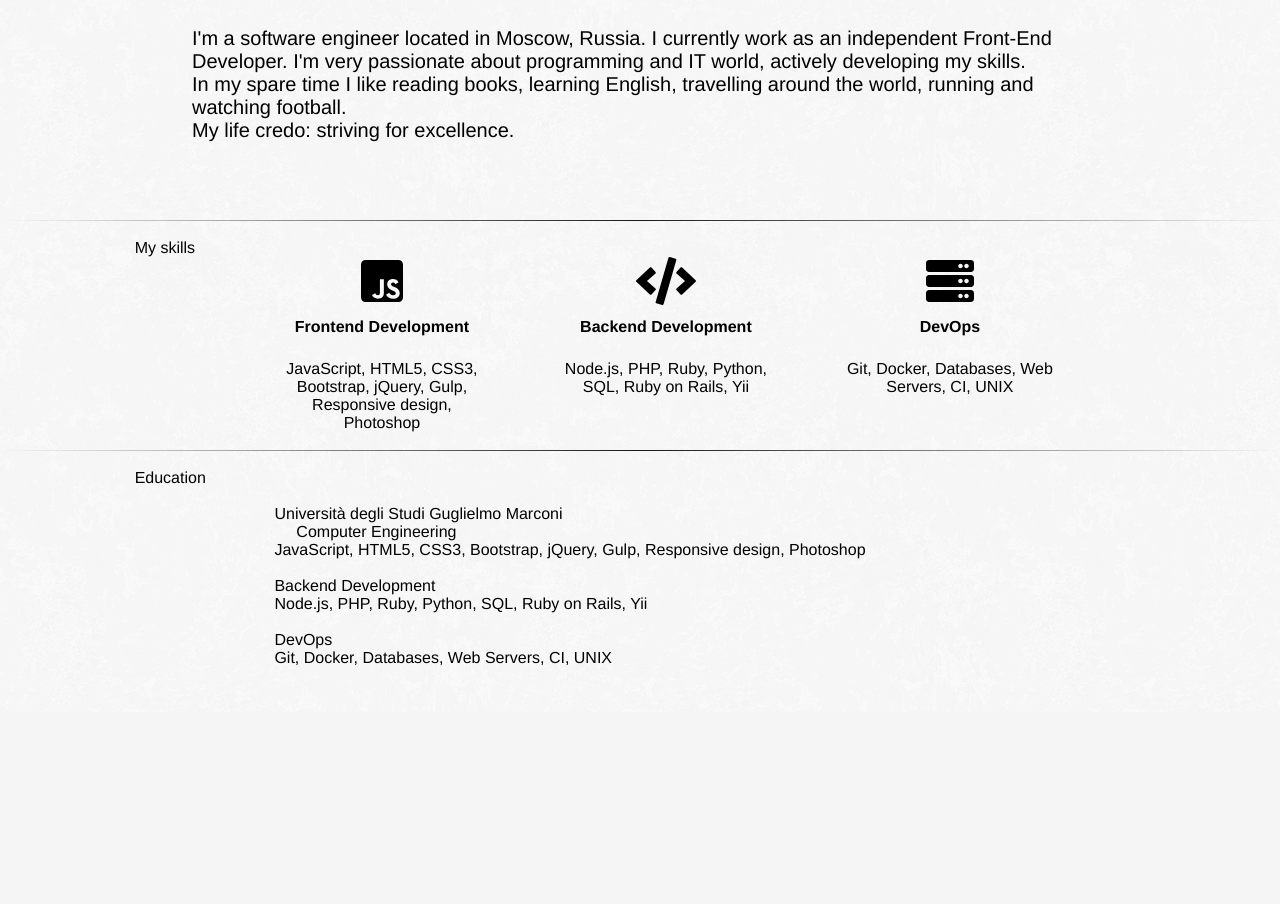
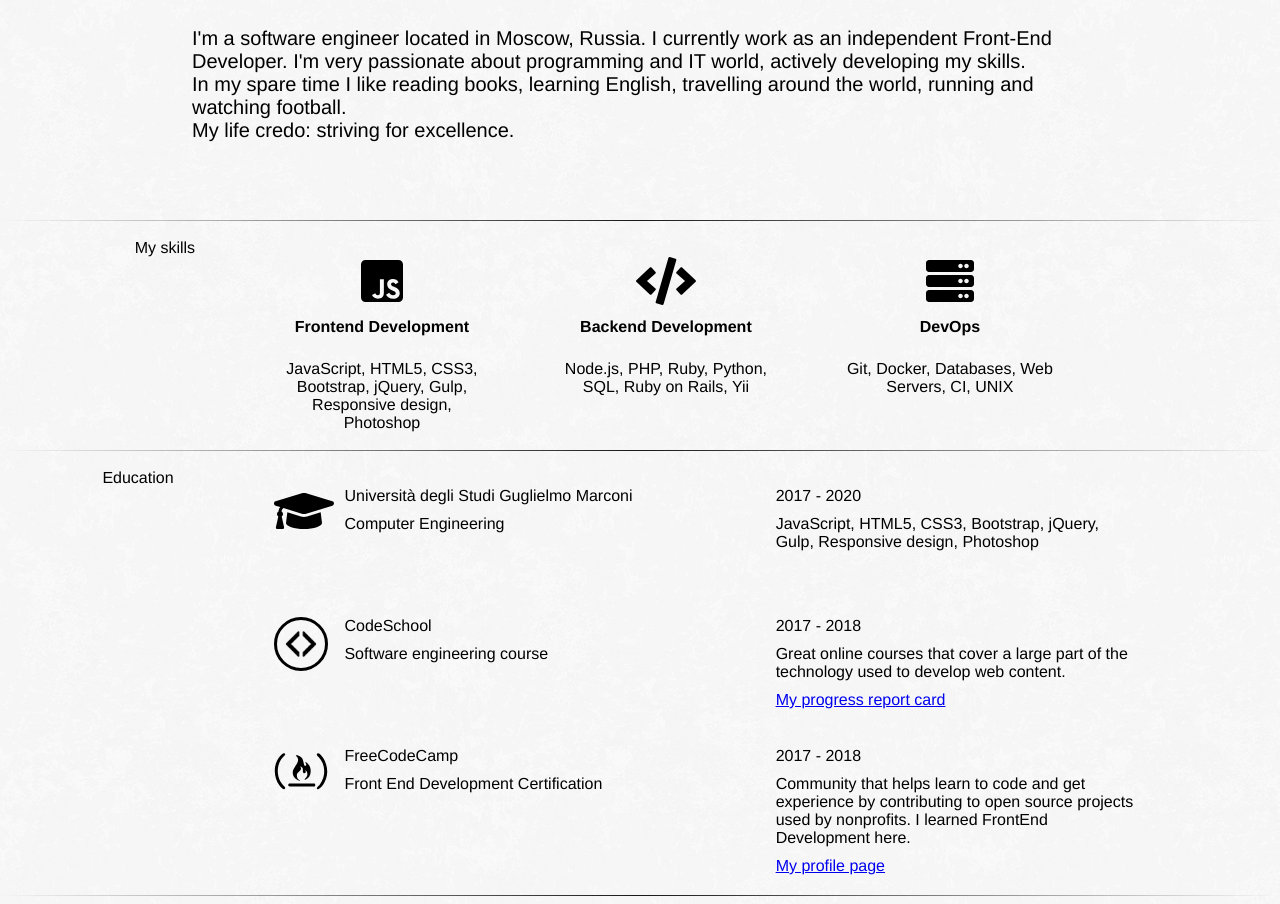
Before and after one commit to guar47/portfolio-page, a website: page index.html in a window 1280 px wide. Shown: the part 88-992 px from the top of the page. Before the commit the page ends 800 px from the top, so only its background shows below. Drawn offline with Linux system fonts and the light colour scheme.

Commit message:
add skills & education sections

```diff
--- a/css/main.css
+++ b/css/main.css
@@ -1,14 +1,4 @@
-html,
-body,
-h1,
-h2,
-h3,
-h4,
-p,
-div,
-ul,
-ol,
-li {
+html, body, h1, h2, h3, h4, p, div, ul, ol, li {
     padding: 0;
     border: 0;
     margin: 0;
@@ -83,10 +73,48 @@ header h1 {
     font-weight: bold;
 }
 
-.education h2 {
-    padding: 0 3%;
+.education-set {
+    height: 130px;
+    padding: 0 0 0 16%;
+    vertical-align: top;
 }
 
-.education-set {
-    padding: 0 16%;
+.education-set h1 {
+    padding: 0 0 10px 0;
 }
+
+.img-header,
+.description {
+    display: inline-block;
+    vertical-align: top;
+}
+
+.img-header {
+    width: 50%;
+    height: 45px;
+}
+
+.img-header img {
+    width: 48px;
+    height: 48px;
+    border: 3px solid;
+    border-radius: 50%;
+}
+
+.education-icon {
+    float: left;
+    margin-right: 16px;
+}
+
+.fa-graduation-cap {
+    margin-right: 10px;
+}
+
+.description {
+    width: 40%;
+    padding-left: 5%;
+}
+
+.description p {
+    padding: 0 0 10px 0;
+}
--- a/index.html
+++ b/index.html
@@ -16,9 +16,11 @@
     </a>
 </header>
 <div class="tagline">
-        <p>I'm a software engineer located in Moscow, Russia. I currently work as an independent Front-End Developer. I'm very
+    <p>I'm a software engineer located in Moscow, Russia. I currently work as an independent Front-End Developer. I'm
+        very
         passionate about programming and IT world, actively developing my skills. </p>
-        <p>In my spare time I like reading books, learning English, travelling around the world, running and watching football.</p>
+    <p>In my spare time I like reading books, learning English, travelling around the world, running and watching
+        football.</p>
     <p> My life credo: striving for excellence.</p>
 </div>
 <hr class="hr-styled">
@@ -44,22 +46,44 @@
 <section class="education">
     <h2>Education</h2>
     <div class="education-set">
-            <img src="" alt="">
+        <div class="img-header">
+            <i class="fas fa-graduation-cap fa-3x education-icon"></i>
             <h1>Università degli Studi Guglielmo Marconi</h1>
             <h2>Computer Engineering</h2>
+        </div>
+        <div class="description">
+            <p>2017 - 2020</p>
             <p>JavaScript, HTML5, CSS3, Bootstrap, jQuery, Gulp, Responsive design, Photoshop</p>
         </div>
-        <div class="education-set">
-            <img src="" alt="">
-            <h1>Backend Development</h1>
-            <p>Node.js, PHP, Ruby, Python, SQL, Ruby on Rails, Yii</p>
     </div>
     <div class="education-set">
-            <img src="" alt="">
-            <h1>DevOps</h1>
-            <p>Git, Docker, Databases, Web Servers, CI, UNIX</p>
+        <div class="img-header">
+            <img src="img/codeschool_icon_64x64.png" alt="code school icon" class="education-icon">
+            <h1>CodeSchool</h1>
+            <h2>Software engineering course</h2>
+        </div>
+        <div class="description">
+            <p>2017 - 2018</p>
+            <p>Great online courses that cover a large part of the technology used to develop web content.</p>
+            <a href="https://www.codeschool.com/users/guar47" target="blank">My progress report card</a>
+        </div>
+    </div>
+    <div class="education-set">
+        <div class="img-header">
+            <i class="fab fa-free-code-camp fa-3x education-icon"></i>
+            <h1>FreeCodeCamp</h1>
+            <h2>Front End Development Certification</h2>
+        </div>
+        <div class="description">
+            <p>2017 - 2018</p>
+            <p>Community that helps learn to code and get experience by contributing to open source projects used by
+                nonprofits.
+                I learned FrontEnd Development here.</p>
+            <a href="https://www.freecodecamp.org/guar47" target="blank">My profile page</a>
+        </div>
     </div>
 </section>
+<hr class="hr-styled">
 <section class="contacts">
 
 </section>
```
Also changed, not shown: img/codeschool_icon_64x64.png (added), 1 other file. Lines whose indentation alone changed are shown as unchanged.
